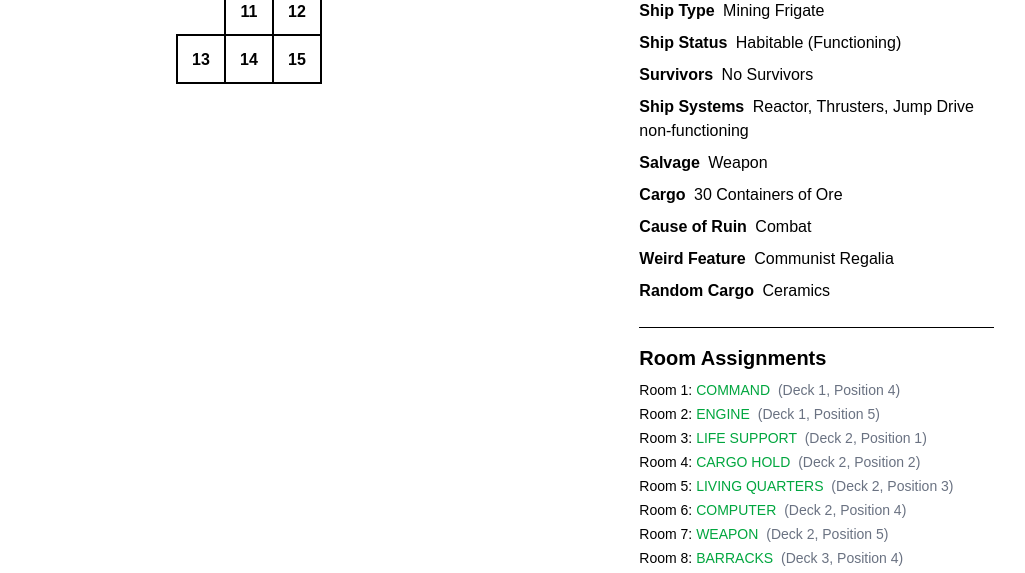
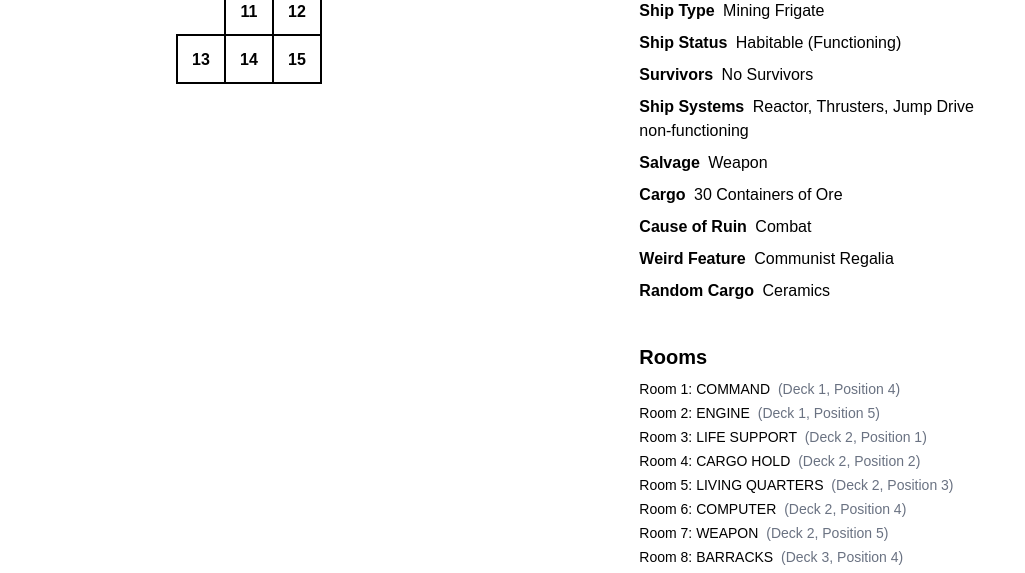
Before and after one commit to Haustgeirr/mothership-ship-gen, a website built with Vite: page index.html in a window 1280 px wide. Shown: the part 225-798 px from the top of the page, without its empty margins (202-1227 px from the left). Built offline with nearby package versions, Linux system fonts and the light colour scheme; a web font is replaced by a local one.

Commit message:
feat: rooms mostly done

```diff
--- a/index.html
+++ b/index.html
@@ -77,8 +77,8 @@
         </div>
 
         <!-- Room Assignments Section -->
-        <div class="mt-6 border-t pt-4">
-          <h3 class="text-xl font-bold mb-2">Room Assignments</h3>
+        <div class="mt-6 pt-4">
+          <h3 class="text-xl font-bold mb-2">Rooms</h3>
           <div id="room-assignments" class="space-y-1 text-sm"></div>
         </div>
       </div>
--- a/src/main.ts
+++ b/src/main.ts
@@ -368,9 +368,6 @@ const namePartCTable = Dice.createOutcomeTable(
 
 // Function to generate a dungeon with a specific seed
 async function generateDungeon(seedValue: number) {
-  console.log("\n!!!!!!!!!!!!!!!!!!!!!!!!!!!!!!!!!!!!!!!!!!!!!!!!!!!!!!!!!!!");
-  console.log("### MAIN.TS: STARTING DUNGEON GENERATION WITH SEED " + seedValue + " ###");
-  console.log("!!!!!!!!!!!!!!!!!!!!!!!!!!!!!!!!!!!!!!!!!!!!!!!!!!!!!!!!!!!\n");
 
   // Store the seed if persistence is enabled
   if (persistSeedCheckbox && persistSeedCheckbox.checked) {
@@ -437,42 +434,30 @@ async function generateDungeon(seedValue: number) {
   let navigationData;
 
   // Generate the ship layout
-  console.log(`\n!!!!!!! MAIN.TS: STARTING SHIP GENERATION FOR ${shipType.name} !!!!!!!!!`);
-  console.log(`!!!!!!! SHIP TYPE: ${shipType.name}, DECKS: ${shipType.decks} !!!!!!!!!`);
   dungeon = shipGenerator.generateShipFromType(shipType);
-  console.log(`!!!!!!! MAIN.TS: SHIP GENERATED WITH ${dungeon.rooms.length} ROOMS AND ${dungeon.links.length} LINKS !!!!!!!!!`);
 
   // Now let's explicitly try our RoomGenerator to see if it works
-  console.log(`\n!!!!!!! MAIN.TS: TESTING ROOM GENERATOR !!!!!!!!!`);
   try {
     // Use our existing RoomGenerator class that's already imported
     const roomGenerator = new (await import('./roomGenerator')).RoomGenerator();
-    console.log(`!!!!!!! CREATED ROOM GENERATOR INSTANCE !!!!!!!!!`);
     const enhancedShip = roomGenerator.applyRoomTypes(dungeon, shipType.name);
-    console.log(`!!!!!!! APPLIED ROOM TYPES SUCCESSFULLY !!!!!!!!!`);
     // We don't actually use the enhanced ship, this is just for logging
-    console.log(`!!!!!!! ENHANCED SHIP HAS ${enhancedShip.rooms.length} ROOMS WITH TYPES ASSIGNED !!!!!!!!!`);
   } catch (error) {
-    console.error(`!!!!!!! ERROR TESTING ROOM GENERATOR !!!!!!!!!`, error);
   }
 
   if (shipGenerator.validateDungeon(dungeon)) {
-    console.log(`!!!!!!! DUNGEON VALIDATION SUCCESSFUL !!!!!!!!!`);
     navigationData = shipGenerator.createNavigationGrid();
   } else {
-    console.log(`!!!!!!! DUNGEON VALIDATION FAILED !!!!!!!!!`);
     navigationData = shipGenerator.createNavigationGrid();
     renderer.renderDebug(dungeon, navigationData);
     return;
   }
 
   // Initialize the render but don't draw links yet
-  console.log(`!!!!!!! INITIALIZING RENDERER !!!!!!!!!`);
   renderer.initializeRender(dungeon, navigationData);
 
   // Immediately advance to the last step
   while (renderer.nextStep()) { }
-  console.log(`!!!!!!! RENDERING COMPLETE !!!!!!!!!`);
 
   // Display room assignments in the UI
   const roomAssignmentsElement = document.querySelector<HTMLElement>('#room-assignments');
@@ -500,36 +485,16 @@ async function generateDungeon(seedValue: number) {
 
       roomElement.innerHTML = `
         <span class="font-medium">Room ${room.id}:</span>
-        <span class="${room.type ? 'text-green-600' : 'text-red-500'}">${room.type || 'No type assigned'}</span>
+        <span class="${room.type ? null : 'text-red-500'}">${room.type}</span>
         <span class="text-gray-500 ml-1">(Deck ${y + 1}, Position ${x})</span>
       `;
 
       roomAssignmentsElement.appendChild(roomElement);
     });
-
-    // Add summary information
-    const summaryElement = document.createElement('div');
-    summaryElement.classList.add('mt-2', 'pt-2', 'border-t', 'border-gray-200');
-
-    const assignedCount = dungeon.rooms.filter(room => room.type).length;
-    const totalCount = dungeon.rooms.length;
-
-    summaryElement.innerHTML = `
-      <span class="font-medium">Summary:</span>
-      <span class="${assignedCount === totalCount ? 'text-green-600' : 'text-amber-500'}">
-        ${assignedCount} of ${totalCount} rooms have types assigned
-      </span>
-    `;
-
-    roomAssignmentsElement.appendChild(summaryElement);
   }
 
   // Update step display
   updateStepDisplay();
-
-  console.log("\n!!!!!!!!!!!!!!!!!!!!!!!!!!!!!!!!!!!!!!!!!!!!!!!!!!!!!!!!!!!");
-  console.log("### MAIN.TS: DUNGEON GENERATION COMPLETE ###");
-  console.log("!!!!!!!!!!!!!!!!!!!!!!!!!!!!!!!!!!!!!!!!!!!!!!!!!!!!!!!!!!!\n");
 }
 
 // Set up seed input event listener
--- a/src/roomAssignment.ts
+++ b/src/roomAssignment.ts
@@ -223,7 +223,6 @@ export class RoomAssigner {
      * @returns A randomly selected room type based on the ship's typical distribution
      */
     static getRandomRoomType(shipType: string): RoomType {
-        console.log(`### ROOM ASSIGNER: Selecting random room type for ${shipType} ###`);
 
         // Get the room distribution for this ship type, or use default if not found
         const distribution = ROOM_DISTRIBUTIONS[shipType] || ROOM_DISTRIBUTIONS["Default"];
@@ -271,7 +270,6 @@ export class RoomAssigner {
             RoomType.LIFE_SUPPORT
         ]
     ): RoomType[] {
-        console.log(`\n### ROOM ASSIGNER: Assigning ${roomCount} room types for ${shipType} ###`);
 
         const roomTypes: RoomType[] = [];
 
@@ -295,14 +293,12 @@ export class RoomAssigner {
 
             // Skip this room type if it's supposed to be unique and already exists
             if (uniqueRoomTypes.includes(newType) && roomTypes.includes(newType)) {
-                console.log(`### ROOM ASSIGNER: Skipping duplicate unique room type: ${newType} ###`);
                 continue;
             }
 
             roomTypes.push(newType);
         }
 
-        console.log(`### FINISHED room type assignment: ${roomTypes.length} rooms assigned ###`);
         return roomTypes;
     }
 }
--- a/src/shipGenerator.ts
+++ b/src/shipGenerator.ts
@@ -38,7 +38,6 @@ export class ShipGenerator {
         // Generate a name based on room type if available
         const roomName = roomType ? `${roomType} ${id}` : `Room ${id}`;
 
-        console.log(`### SHIP GENERATOR: Created ROOM ID ${id} at position (${x},${y})${roomType ? ' with type ' + roomType : ''} ###`);
 
         return {
             id: id,
@@ -69,7 +68,6 @@ export class ShipGenerator {
         target: RoomNode,
         type: 'door' | 'secondary'
     ): RoomLink {
-        console.log(`### SHIP GENERATOR: Created ${type} link between ROOM ID ${source.id} and ROOM ID ${target.id} ###`);
         return { source, target, type };
     }
 
@@ -93,7 +91,6 @@ export class ShipGenerator {
      * Generates a ship layout based on configuration
      */
     generate(config: GenerationConfig): DungeonGraph {
-        console.log("\n### SHIP GENERATOR: Starting ship generation ###");
 
         const {
             numRooms,
@@ -112,7 +109,6 @@ export class ShipGenerator {
 
         // Pre-generate room types based on the ship type
         this.roomTypes = RoomAssigner.assignRoomTypesForShip(this.shipTypeName, numRooms);
-        console.log(`### Room types pre-generated for ${this.shipTypeName} ###`);
 
         // Store ship dimensions - height is still dynamic, width is fixed at 11
         // this.shipWidth is now defined as a fixed 11 cells at class level
@@ -374,7 +370,6 @@ export class ShipGenerator {
      * and generates rooms for each deck.
      */
     generateShipFromType(shipType: { name: string; decks: string }, config: Partial<GenerationConfig> = {}): DungeonGraph {
-        console.log(`\n### GENERATING SHIP FROM TYPE: ${shipType.name} ###`);
 
         // Roll for number of decks
         const numDecks = Dice.rollFromNotation(shipType.decks).total;
@@ -407,12 +402,6 @@ export class ShipGenerator {
             // Fixed number of rooms per deck
             totalRooms = numDecks * (config.roomsPerDeck || defaultRoomsPerDeck);
         }
-
-        const roomCountDescription = shouldRandomize
-            ? `weighted (1-6) ${roomsPerDeckArray.join(', ')} rooms per deck`
-            : `${config.roomsPerDeck || defaultRoomsPerDeck} room(s) per deck`;
-
-        console.log(`Generating ship with ${numDecks} decks, ${roomCountDescription} (${totalRooms} total rooms)`);
 
         // Since ship width is now fixed at 11 cells, we use that value directly
         // to calculate dungeonWidth based on the cell size
```
Also changed, not shown: src/roomGenerator.ts (+0 -22 lines).
